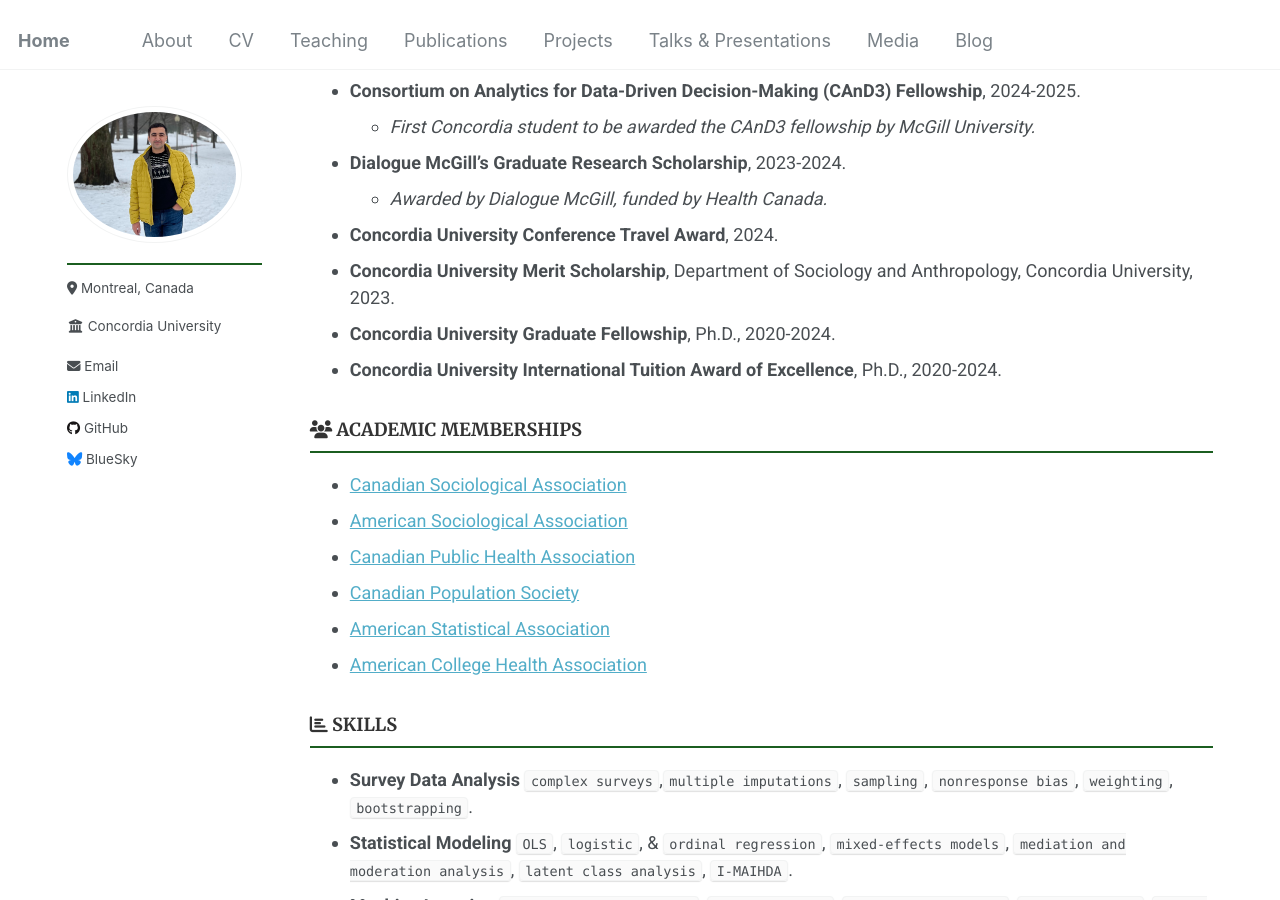
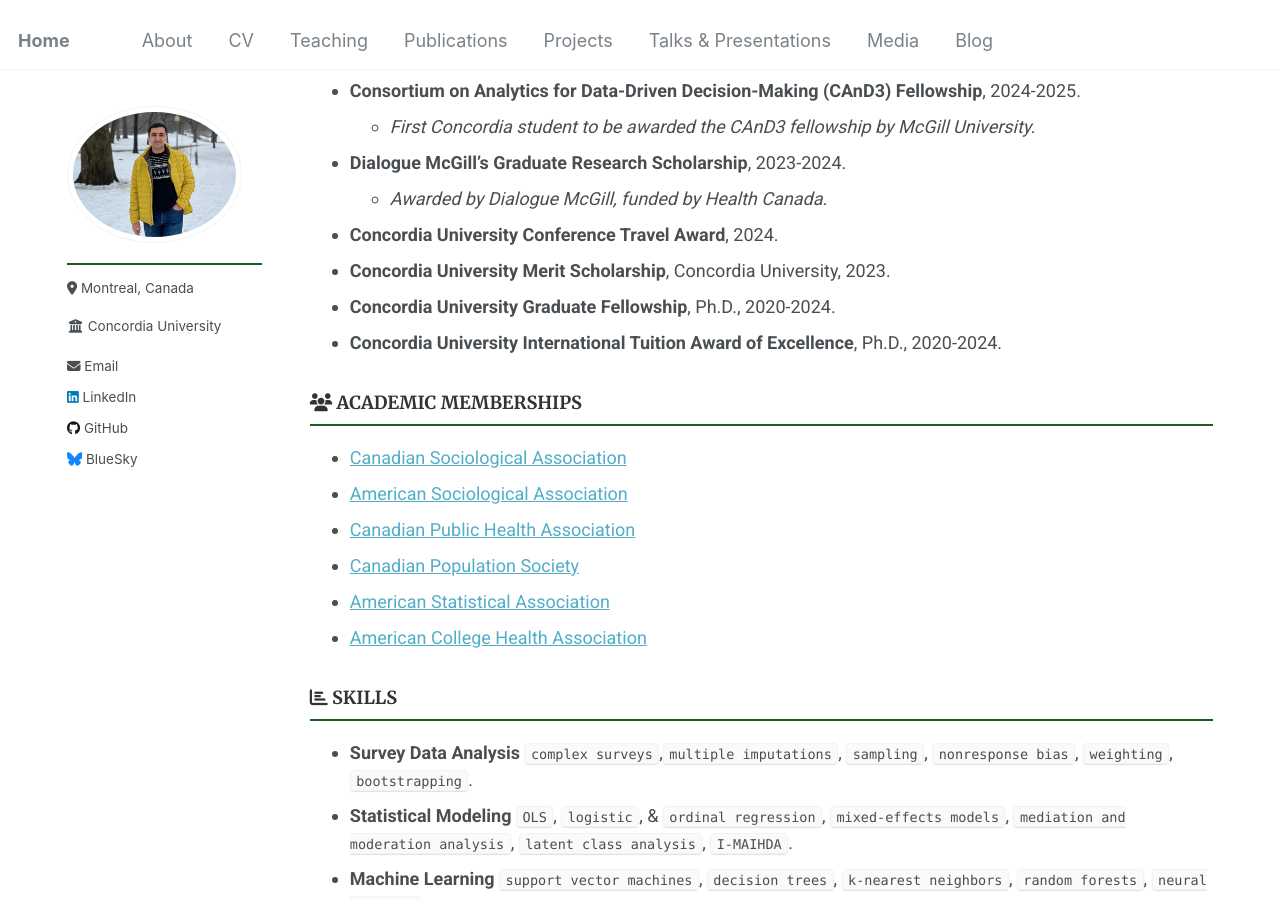
Before and after one commit to Mohsnmonji/mohsnmonji.github.io, a Jekyll site: the page built from _pages/Curriculum Vitae.md, in a window 1280 px wide and 900 px high, scrolled down 2891 px. Built offline with Jekyll 4.4.1, drawn with Linux system fonts in a browser that asks for light colours.

Commit message:
Update Curriculum Vitae.md

```diff
--- a/_pages/Curriculum Vitae.md
+++ b/_pages/Curriculum Vitae.md
@@ -109,7 +109,7 @@ redirect_from:
 - **Dialogue McGill’s Graduate Research Scholarship**, 2023-2024.
   - *Awarded by Dialogue McGill, funded by Health Canada.*
 - **Concordia University Conference Travel Award**, 2024.
-- **Concordia University Merit Scholarship**, Department of Sociology and Anthropology, Concordia University, 2023.
+- **Concordia University Merit Scholarship**, Concordia University, 2023.
 - **Concordia University Graduate Fellowship**, Ph.D., 2020-2024.
 - **Concordia University International Tuition Award of Excellence**, Ph.D., 2020-2024.
 
```
